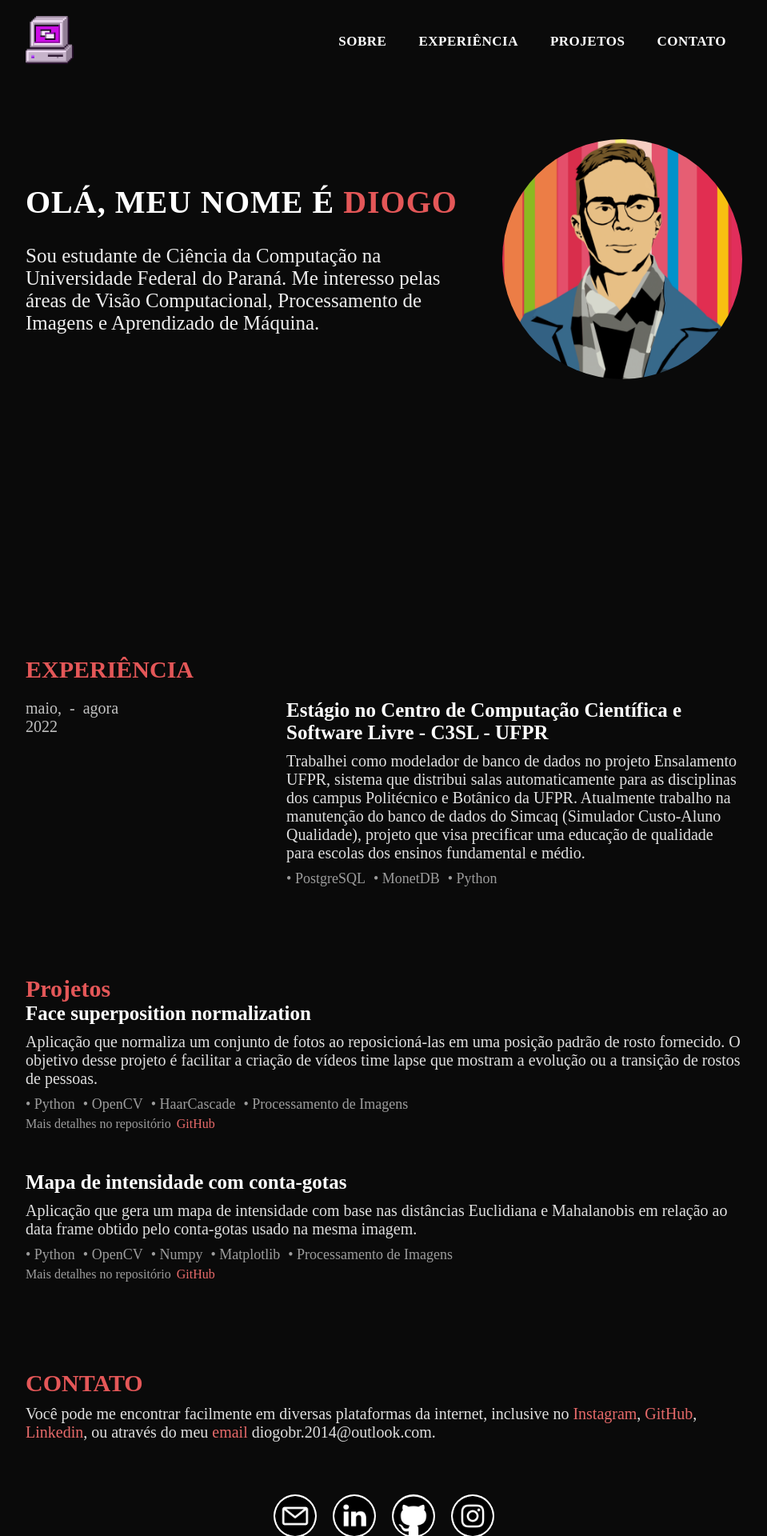
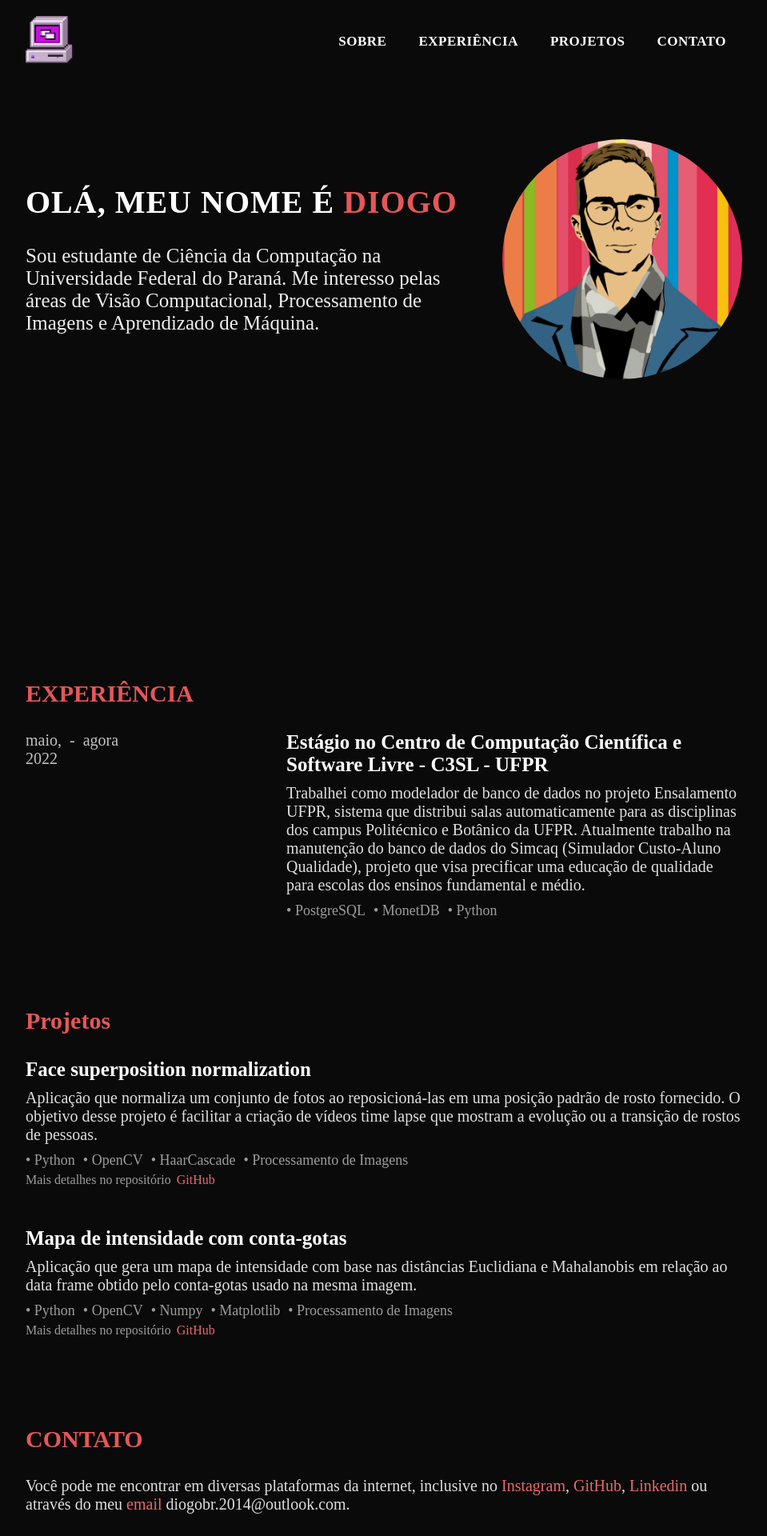
Before and after one commit to diogohal/web-portfolio, a React (Create React App) app: page / in a window 1280 px wide. Shown: the top 1920 px of the page at 80% size, without its empty margins (160-1119 px from the left). Built offline with nearby package versions, Linux system fonts and the light colour scheme; the HTML template or start-up script is replaced by a standard one; a web font is replaced by a local one.

Commit message:
responsivity testing

```diff
--- a/src/Components/Contact.js
+++ b/src/Components/Contact.js
@@ -5,10 +5,10 @@ export default function Contact() {
         <div className='contact' id='contact'>
             <h1 className='contact--title topic'>CONTATO</h1>
             <p className='contact--text description'>
-                Você pode me encontrar facilmente em diversas plataformas da internet, inclusive no
+                Você pode me encontrar em diversas plataformas da internet, inclusive no
                 <a className='contact--text--item' href='https://www.instagram.com/diogohal/'> Instagram</a>,
                 <a className='contact--text--item' href='https://www.github.com/diogohal/'> GitHub</a>,
-                <a className='contact--text--item' href='https://www.linkedin.com/in/diogohal/'> Linkedin</a>,
+                <a className='contact--text--item' href='https://www.linkedin.com/in/diogohal/'> Linkedin </a>
                 ou através do meu
                 <a className='contact--text--item' href="mailto: diogobr.2014@outlook.com"> email </a>
                 diogobr.2014@outlook.com.
--- a/src/style.css
+++ b/src/style.css
@@ -14,6 +14,7 @@ html {
 }
 
 body {
+    font-family: Poppins;
     margin-top: 20px;
     background-color: rgb(10, 10, 10);
 }
@@ -25,7 +26,7 @@ section {
 
 /* ========= Nav + About ========= */
 .home {
-    min-height: 100vh;
+    height: 90vh;
 }
 
 
@@ -106,14 +107,16 @@ section {
     font-family: broken-console;
     color: #e45758;
     font-size: 30px;
+    margin-bottom: 30px;
+    margin-top: 110px;
 }
 
 .subtopic {
     font-size: 25px;
+    color: white;
 }
 
 .description {
-    font-family: Poppins;
     font-size: 20px;
     color: rgb(223, 223, 223);
     margin-top: 10px;
@@ -128,13 +131,8 @@ section {
 }
 
 /* ========= Experiences ========= */
-.experience {
-    color: white;
-}
-
 .experience--details {
     display: flex;
-    font-family: Poppins;
     margin-top: 20px;
 }
 
@@ -154,13 +152,7 @@ section {
 
 
 /* ========= Projects ========= */
-.project {
-    color:white;
-    margin-top: 110px;
-}
-
 .project--details {
-    font-family: Poppins;
     margin-bottom: 50px;
 }
 
@@ -179,8 +171,6 @@ section {
     all: unset;
     color: #e76a6a;
     padding: 3px;
-    border-radius: 8px;
-    border-width: 0px;
 }
 
 .project--details--repository > p > a:hover {
@@ -224,7 +214,7 @@ section {
     background-color: white;
 }
 
-@media only screen and (max-width: 1080px) {
+@media only screen and (max-width: 1200px) {
     .nav--text {
         font-size: 25px;
     }
@@ -261,13 +251,13 @@ section {
     }
     .tools {
         flex-wrap: wrap;
-        font-size: 25px;
+        font-size: 35px;
     }
     .experience--details--date {
         font-size: 30px;
     }
     .project--details--repository {
-        font-size: 25px;
+        font-size: 30px;
     }
     .footer > a > img {
         width: 66px;
```
Also changed, not shown: 11 other files (tests, documents, lock files or other folders).
